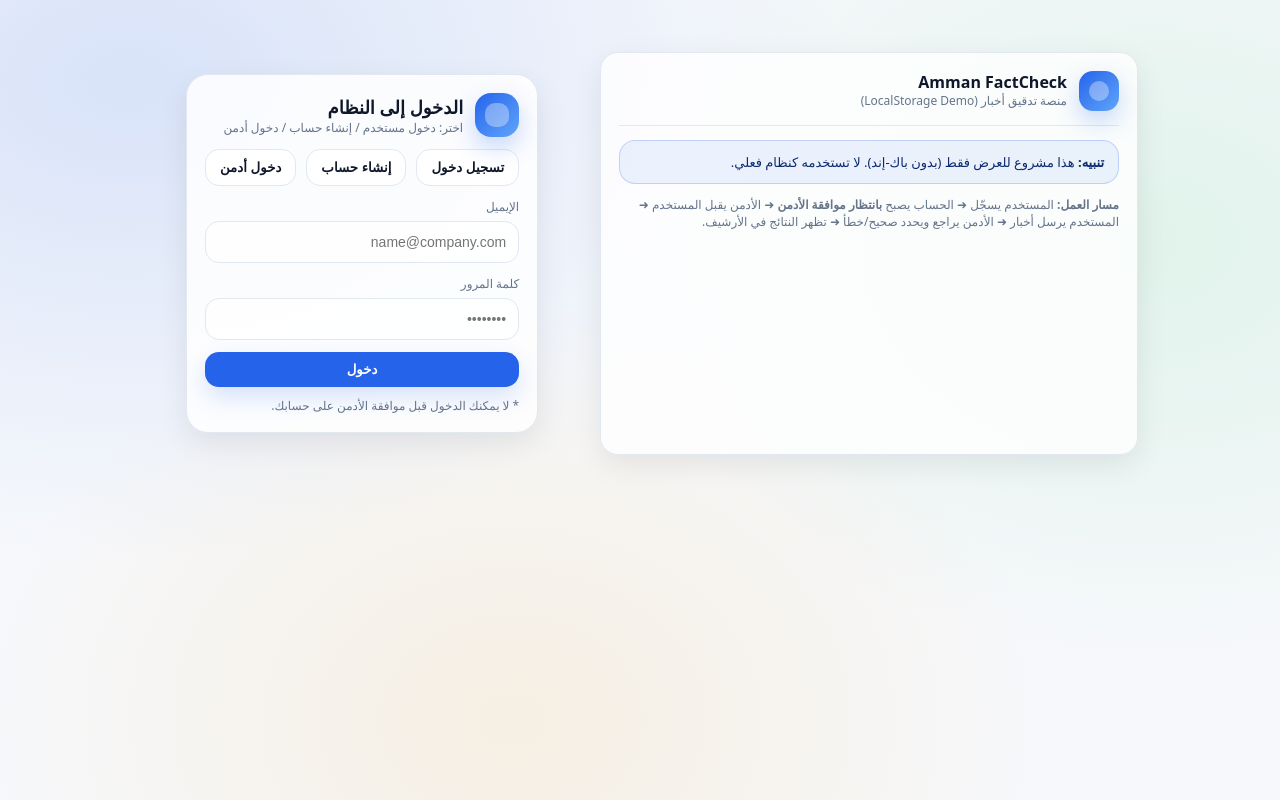
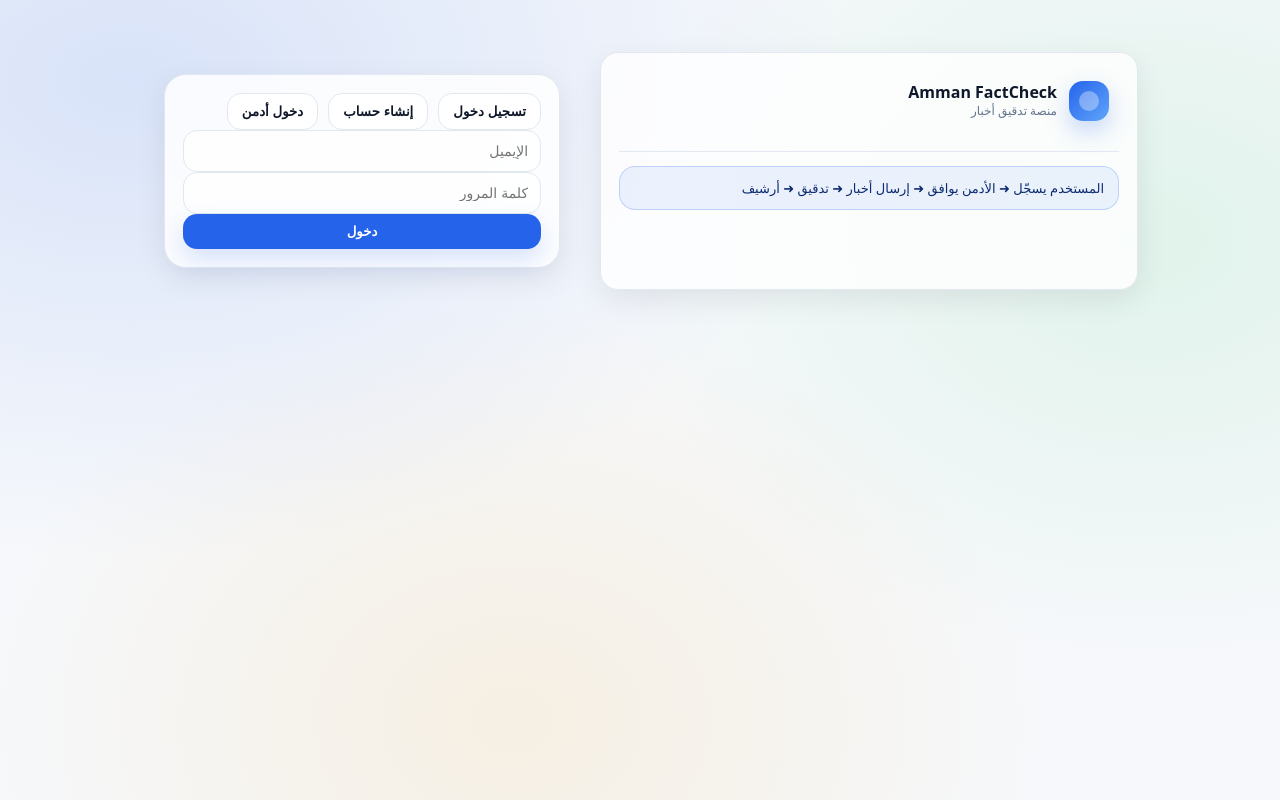
Before and after one commit to salhezz122/softWareer, a plain HTML site: page index.html in a window 1280 px wide. Drawn offline with Linux system fonts and the light colour scheme.

Commit message:
Update index.html

```diff
--- a/index.html
+++ b/index.html
@@ -7,92 +7,56 @@
   <link rel="stylesheet" href="assets/styles.css" />
 </head>
 <body>
+
 <div class="container">
   <div class="hero">
     <div class="card pad">
-        <div class="brand" style="padding:0">
-          <div class="logo" aria-hidden="true"></div>
+      <div class="brand">
+        <div class="logo"></div>
         <div>
           <h1><span data-company></span></h1>
-            <p>منصة تدقيق أخبار (LocalStorage Demo)</p>
+          <p>منصة تدقيق أخبار</p>
         </div>
       </div>
       <hr class="sep"/>
       <div class="note">
-          <b>تنبيه:</b> هذا مشروع للعرض فقط (بدون باك-إند). لا تستخدمه كنظام فعلي.
-        </div>
-        <div style="margin-top:12px" class="small">
-          <b>مسار العمل:</b> المستخدم يسجّل ➜ الحساب يصبح <b>بانتظار موافقة الأدمن</b> ➜ الأدمن يقبل المستخدم ➜ المستخدم يرسل أخبار ➜ الأدمن يراجع ويحدد صحيح/خطأ ➜ تظهر النتائج في الأرشيف.
+        المستخدم يسجّل ➜ الأدمن يوافق ➜ إرسال أخبار ➜ تدقيق ➜ أرشيف
       </div>
     </div>
 
     <div class="auth-wrap">
       <div class="auth-card">
-          <div class="auth-head">
-            <div class="logo" style="width:44px;height:44px;border-radius:16px"></div>
-            <div>
-              <h2>الدخول إلى النظام</h2>
-              <p>اختر: دخول مستخدم / إنشاء حساب / دخول أدمن</p>
-            </div>
+
+        <div class="row">
+          <button class="btn secondary" data-mode="login">تسجيل دخول</button>
+          <button class="btn secondary" data-mode="register">إنشاء حساب</button>
+          <button class="btn secondary" data-mode="admin">دخول أدمن</button>
         </div>
 
-          <div class="row" style="margin-bottom:12px">
-            <button class="btn secondary" type="button" data-mode="login">تسجيل دخول</button>
-            <button class="btn secondary" type="button" data-mode="register">إنشاء حساب</button>
-            <button class="btn secondary" type="button" data-mode="admin">دخول أدمن</button>
-          </div>
-
-          <!-- Login -->
+        <!-- login -->
         <div data-panel="login">
           <form id="loginForm">
-              <div class="field">
-                <label>الإيميل</label>
-                <input id="loginEmail" type="email" required placeholder="name@company.com"/>
-              </div>
-              <div class="field">
-                <label>كلمة المرور</label>
-                <input id="loginPassword" type="password" required placeholder="••••••••"/>
-              </div>
+            <input id="loginEmail" type="email" placeholder="الإيميل" required />
+            <input id="loginPassword" type="password" placeholder="كلمة المرور" required />
             <button class="btn" style="width:100%">دخول</button>
-              <div class="small" style="margin-top:10px;color:var(--muted)">
-                * لا يمكنك الدخول قبل موافقة الأدمن على حسابك.
-              </div>
           </form>
         </div>
 
-          <!-- Register -->
+        <!-- register -->
         <div data-panel="register" style="display:none">
           <form id="registerForm">
-              <div class="field">
-                <label>اسم الشركة</label>
-                <input id="regCompany" required placeholder="مثال: شركة الأفق للإعلام"/>
-              </div>
-              <div class="field">
-                <label>الإيميل</label>
-                <input id="regEmail" type="email" required placeholder="name@company.com"/>
-              </div>
-              <div class="field">
-                <label>كلمة المرور</label>
-                <input id="regPassword" type="password" required placeholder="6 أحرف أو أكثر"/>
-              </div>
-              <button class="btn" style="width:100%">إرسال طلب إنشاء الحساب</button>
-              <div class="small" style="margin-top:10px;color:var(--muted)">
-                سيتم وضع الحساب "بانتظار موافقة الأدمن".
-              </div>
+            <input id="regCompany" placeholder="اسم الشركة" required />
+            <input id="regEmail" type="email" placeholder="الإيميل" required />
+            <input id="regPassword" type="password" placeholder="كلمة المرور" required />
+            <button class="btn" style="width:100%">إنشاء حساب</button>
           </form>
         </div>
 
-          <!-- Admin -->
+        <!-- admin -->
         <div data-panel="admin" style="display:none">
           <form id="adminForm">
-              <div class="field">
-                <label>كلمة مرور الأدمن</label>
-                <input id="adminPassword" type="password" required placeholder="••••••••"/>
-              </div>
+            <input id="adminPassword" type="password" placeholder="كلمة مرور الأدمن" required />
             <button class="btn" style="width:100%">دخول الأدمن</button>
-              <div class="small" style="margin-top:10px;color:var(--muted)">
-                كلمة مرور الأدمن مطلوبة كما طلبت.
-              </div>
           </form>
         </div>
 
@@ -101,10 +65,8 @@
   </div>
 </div>
 
-  <div id="toast" class="toast" role="status" aria-live="polite"></div>
+<div id="toast" class="toast"></div>
 
-  <script src="assets/app.js"></script>
-  <script>window.AFC.initIndex();</script>
 <script type="module">
   import "./assets/app.js";
   window.addEventListener("DOMContentLoaded", () => {
```
Lines whose indentation alone changed are shown as unchanged.
